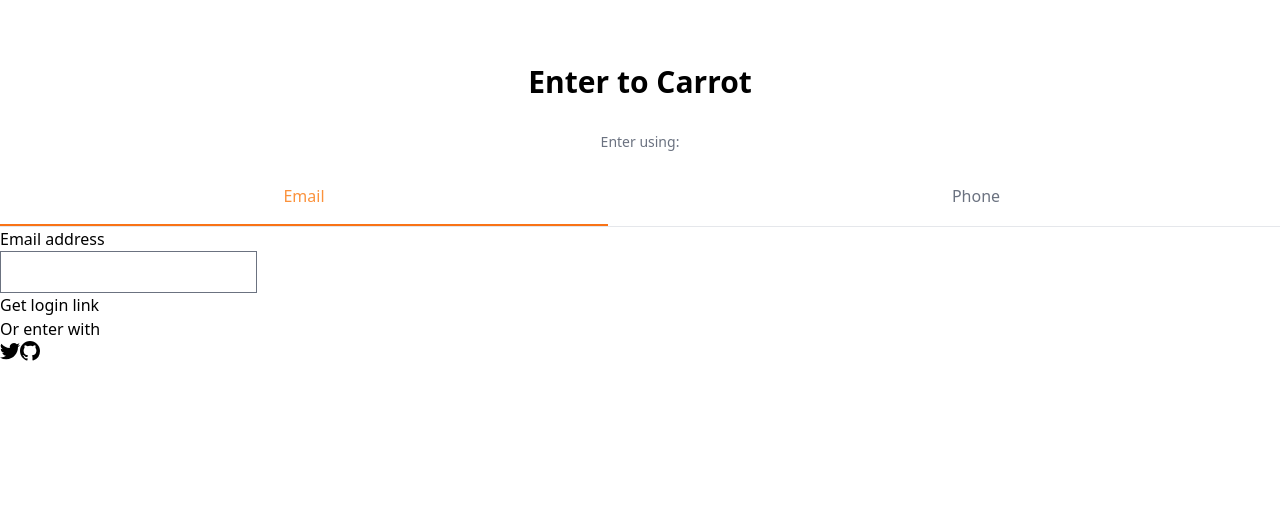
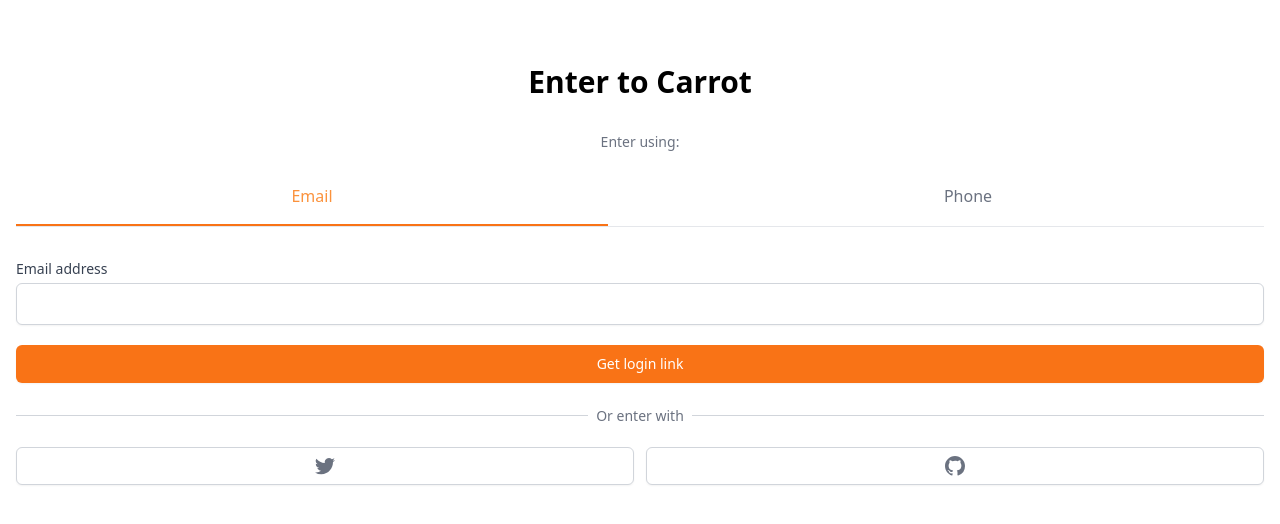
Before and after one commit to dev-jihye/carrot-market-clone, a Next.js app: page /enter in a window 1280 px wide. Shown: the top 524 px of the page. Built offline with nearby package versions, Linux system fonts and the light colour scheme.

Commit message:
💄 Auth: form css 작업

```diff
--- a/pages/enter.tsx
+++ b/pages/enter.tsx
@@ -9,7 +9,7 @@
   const onEmailClick = () => setMethod('email');
   const onPhoneClick = () => setMethod('phone');
   return (
-    <div className="mt-16">
+    <div className="mt-16 px-4">
       <h3 className="text-3xl font-bold text-center">Enter to Carrot</h3>
       <div className="mt-8">
         <div className="flex flex-col items-center">
@@ -39,34 +39,48 @@
             </button>
           </div>
         </div>
-        <form>
-          <label>
+        <form className="flex flex-col mt-8">
+          <label className="text-sm font-medium text-gray-700">
             {method === 'email' ? 'Email address' : null}
             {method === 'phone' ? 'Phone number' : null}
           </label>
-          <div>
-            {method === 'email' ? <input type="email" required /> : null}
+          <div className="mt-1">
+            {method === 'email' ? (
+              <input
+                type="email"
+                className="appearance-none w-full px-3 py-2 border border-gray-300 rounded-md shadow-sm placeholder-gray-400 focus:outline-none focus:ring-orange-500 focus:border-orange-500"
+                required
+              />
+            ) : null}
             {method === 'phone' ? (
-              <div>
-                <span>+82</span>
-                <input type="number" required />
+              <div className="flex rounded-md shadow-sm">
+                <span className="flex items-center justify-center px-3 rounded-l-md border border-r-0 border-gray-300 bg-gray-50 text-gray-500 text-sm select-none">
+                  +82
+                </span>
+                <input
+                  type="number"
+                  className="appearance-none w-full px-3 py-2 border border-gray-300 rounded-md rounded-l-none shadow-sm placeholder-gray-400 focus:outline-none focus:ring-orange-500 focus:border-orange-500"
+                  required
+                />
               </div>
             ) : null}
           </div>
-          <button>
+          <button className="mt-5 bg-orange-500 hover:bg-orange-600 text-white py-2 px-4 border border-transparent rounded-md shadow-sm text-sm font-medium focus:ring-2 focus:ring-offset-2 focus:ring-orange-500 focus:outline-none">
             {method === 'email' ? 'Get login link' : null}
             {method === 'phone' ? 'Get one-time password' : null}
           </button>
         </form>
-        <div>
-          <div>
-            <div />
-            <div>
-              <span>Or enter with</span>
+        <div className="mt-8">
+          <div className="relative">
+            <div className="absolute w-full border-t border-gray-300" />
+            <div className="relative -top-3 text-center">
+              <span className="bg-white px-2 text-sm text-gray-500">
+                Or enter with
+              </span>
             </div>
           </div>
-          <div>
-            <button>
+          <div className="grid grid-cols-2 mt-2 gap-3">
+            <button className="flex justify-center items-center py-2 px-4 border border-gray-300 rounded-md shadow-sm bg-white text-sm font-medium text-gray-500 hover:bg-gray-50">
               <svg
                 className="w-5 h-5"
                 aria-hidden="true"
@@ -76,7 +90,7 @@
                 <path d="M6.29 18.251c7.547 0 11.675-6.253 11.675-11.675 0-.178 0-.355-.012-.53A8.348 8.348 0 0020 3.92a8.19 8.19 0 01-2.357.646 4.118 4.118 0 001.804-2.27 8.224 8.224 0 01-2.605.996 4.107 4.107 0 00-6.993 3.743 11.65 11.65 0 01-8.457-4.287 4.106 4.106 0 001.27 5.477A4.073 4.073 0 01.8 7.713v.052a4.105 4.105 0 003.292 4.022 4.095 4.095 0 01-1.853.07 4.108 4.108 0 003.834 2.85A8.233 8.233 0 010 16.407a11.616 11.616 0 006.29 1.84" />
               </svg>
             </button>
-            <button>
+            <button className="flex justify-center items-center py-2 px-4 border border-gray-300 rounded-md shadow-sm bg-white text-sm font-medium text-gray-500 hover:bg-gray-50">
               <svg
                 className="w-5 h-5"
                 aria-hidden="true"
```
